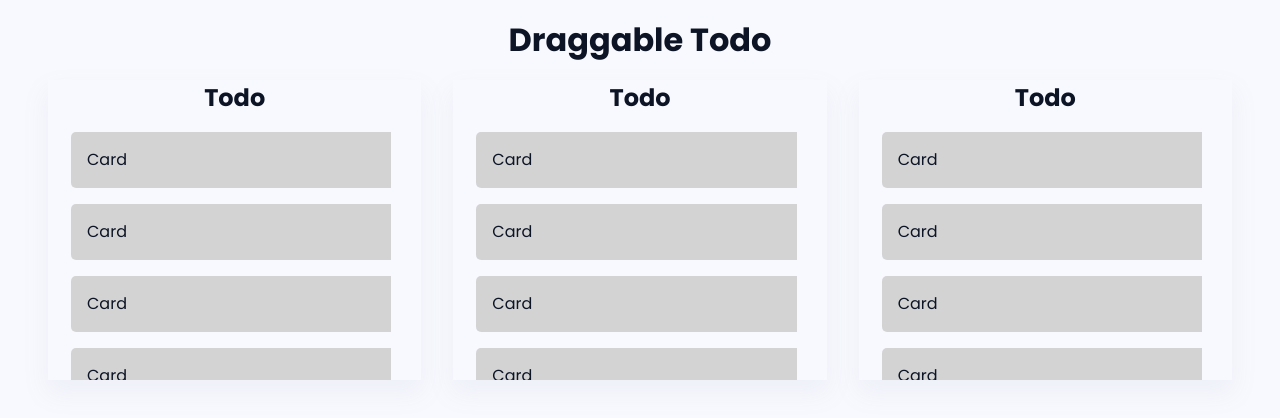
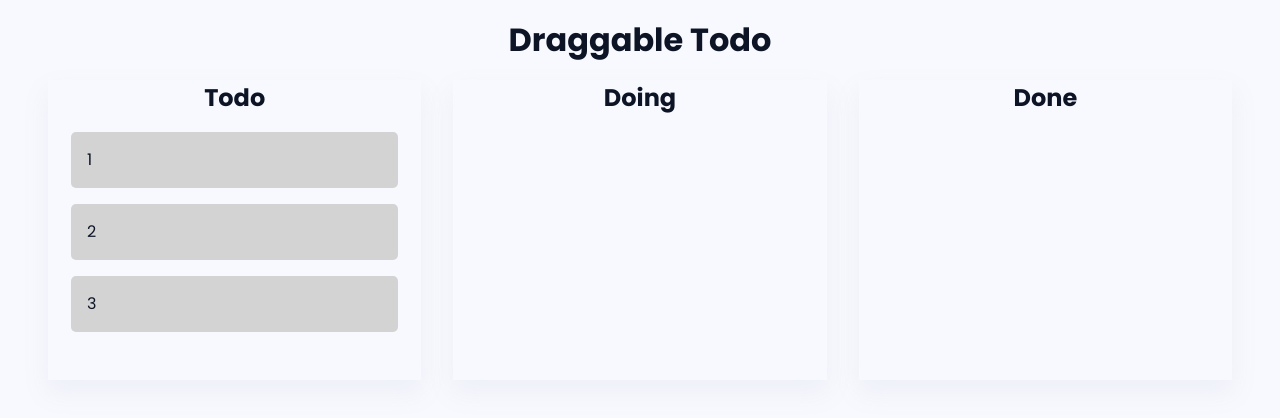
Before and after one commit to Suhaan-Bhandary/draggable-todo, a React (Vite) app: page / in a window 1280 px wide. Shown: the top 418 px of the page. Built offline with nearby package versions, Linux system fonts and the light colour scheme.

Commit message:
feat(Card Data): Displaying card through data

```diff
--- a/src/components/Card/Card.tsx
+++ b/src/components/Card/Card.tsx
@@ -1,7 +1,12 @@
 import { useState } from "react";
+import { CardData } from "../../types/todo.types";
 import styles from "./Card.module.css";
 
-function Card() {
+type Props = {
+  data: CardData;
+};
+
+function Card({ data }: Props) {
   const [isDragged, setIsDragged] = useState(false);
 
   const handleCardDrag = () => {
@@ -19,7 +24,7 @@ function Card() {
       onDrag={handleCardDrag}
       onDragEnd={handleCardDragLeave}
     >
-      Card
+      {data.content}
     </div>
   );
 }
--- a/src/components/CardList/CardList.module.css
+++ b/src/components/CardList/CardList.module.css
@@ -7,6 +7,7 @@
 }
 
 .CardsContainer {
+  flex-grow: 1;
   overflow: auto;
   scrollbar-gutter: stable both-edges;
 }
--- a/src/components/CardList/CardList.tsx
+++ b/src/components/CardList/CardList.tsx
@@ -1,8 +1,13 @@
 import { useState } from "react";
+import { TodoSection } from "../../types/todo.types";
 import Card from "../Card/Card";
 import styles from "./CardList.module.css";
 
-function CardList() {
+type Props = {
+  section: TodoSection;
+};
+
+function CardList({ section }: Props) {
   const [isDraggedOver, setIsDraggedOver] = useState(false);
 
   const handleDragOver = () => {
@@ -19,18 +24,15 @@ function CardList() {
         isDraggedOver ? styles.draggedOver : ""
       }`}
     >
-      <h2>Todo</h2>
+      <h2>{section.title}</h2>
       <div
         className={styles.CardsContainer}
         onDragOver={handleDragOver}
         onDragLeave={handleDragLeave}
       >
-        <Card />
-        <Card />
-        <Card />
-        <Card />
-        <Card />
-        <Card />
+        {section.cards.map((data) => (
+          <Card data={data} />
+        ))}
       </div>
     </div>
   );
--- a/src/pages/Todo/Todo.tsx
+++ b/src/pages/Todo/Todo.tsx
@@ -1,15 +1,45 @@
+import { useState } from "react";
 import CardList from "../../components/CardList/CardList";
+import { TodoData } from "../../types/todo.types";
 import styles from "./Todo.module.css";
 
 function Todo() {
+  const [data] = useState<TodoData>([
+    {
+      title: "Todo",
+      cards: [
+        {
+          content: "1",
+          date: "01/01/2022",
+        },
+        {
+          content: "2",
+          date: "01/01/2022",
+        },
+        {
+          content: "3",
+          date: "01/01/2022",
+        },
+      ],
+    },
+    {
+      title: "Doing",
+      cards: [],
+    },
+    {
+      title: "Done",
+      cards: [],
+    },
+  ]);
+
   return (
     <div className={styles.Todo}>
       <div className="container">
         <h1>Draggable Todo</h1>
         <div className={styles.TodoContainer}>
-          <CardList />
-          <CardList />
-          <CardList />
+          {data.map((section) => (
+            <CardList section={section} />
+          ))}
         </div>
       </div>
     </div>
```
Also changed, not shown: src/types/todo.types.ts (added, +11 -0 lines).
